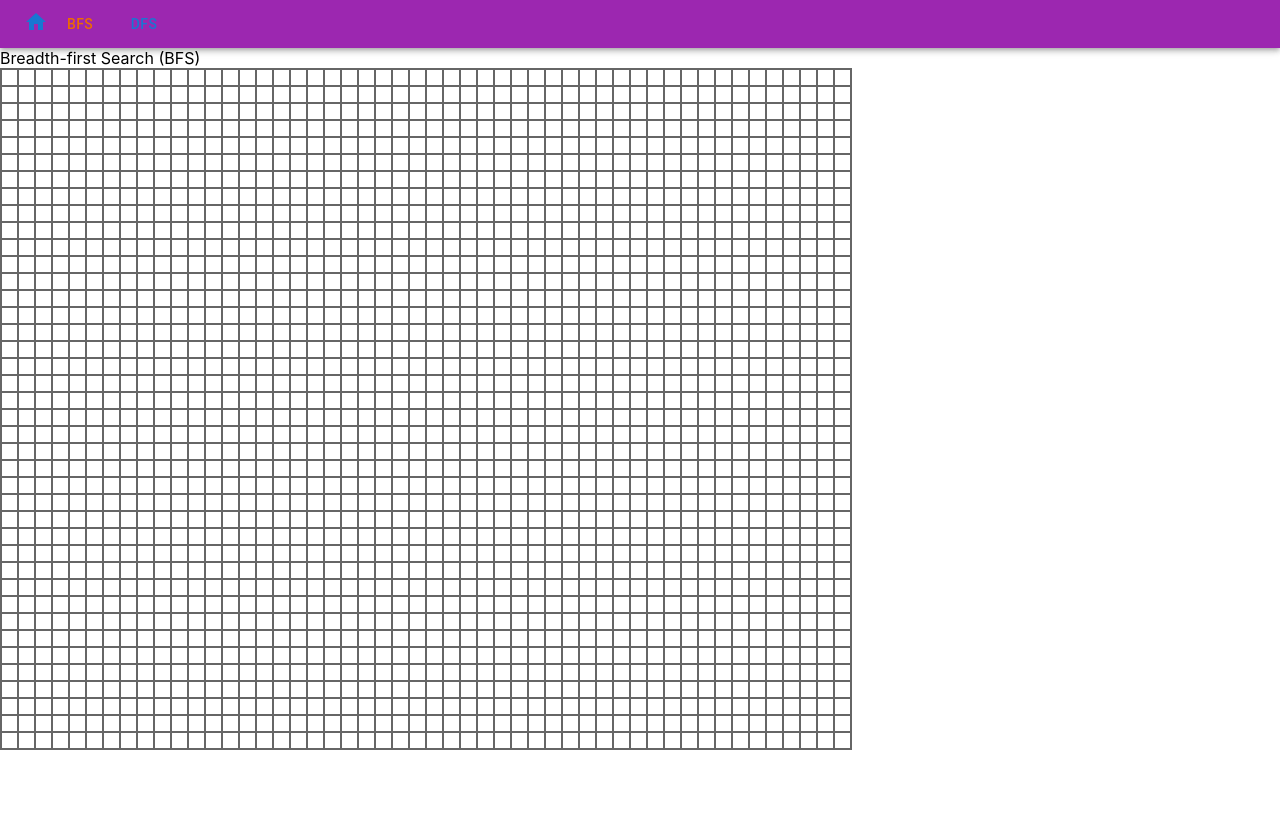
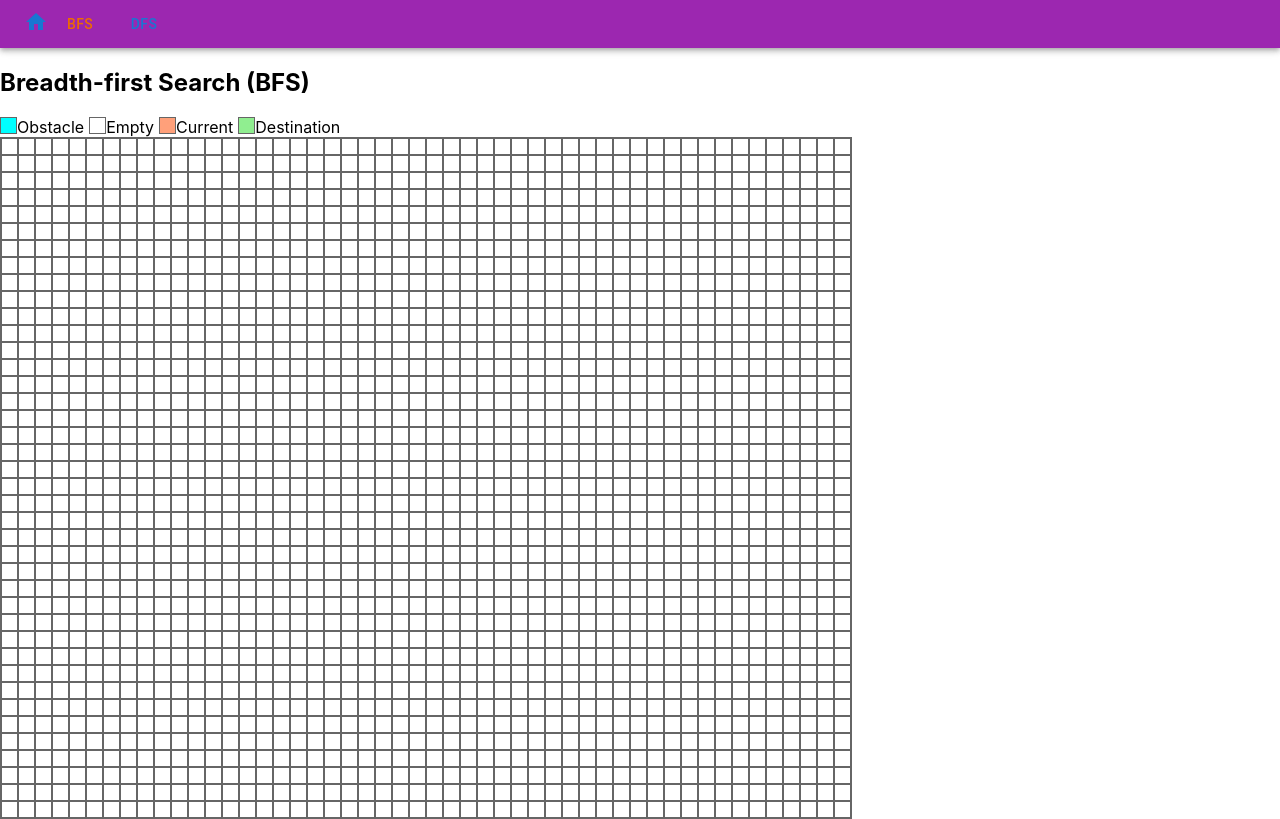
Before and after one commit to lwy123177/lwy123177.github.io, a React (Create React App) app: page /bfs in a window 1280 px wide. Built offline with nearby package versions, Linux system fonts and the light colour scheme.

Commit message:
Update grid cell color description

```diff
--- a/src/components/Bfs.tsx
+++ b/src/components/Bfs.tsx
@@ -6,7 +6,7 @@ const Bfs = () => {
   const gridContext = useContext(GridContext);
   return (
     <div>
-      Breadth-first Search (BFS)
+      <h2>Breadth-first Search (BFS)</h2>
       <Grid grid={gridContext.grid} />
     </div>
   );
--- a/src/components/Dfs.tsx
+++ b/src/components/Dfs.tsx
@@ -6,7 +6,7 @@ const Dfs = () => {
   const gridContext = useContext(GridContext);
   return (
     <div>
-      Depth-first Search (DFS)
+      <h2>Depth-first Search (DFS)</h2>
       <Grid grid={gridContext.grid} />
     </div>
   );
--- a/src/components/Grid.module.css
+++ b/src/components/Grid.module.css
@@ -27,3 +27,12 @@
 .current {
   background-color: lightsalmon;
 }
+.destination {
+  background-color: lightgreen;
+}
+.label-row {
+  display: flex;
+}
+.label-col {
+  margin-right: 5px;
+}
--- a/src/components/Grid.tsx
+++ b/src/components/Grid.tsx
@@ -1,12 +1,32 @@
 import classes from "./Grid.module.css";
 import { useContext } from "react";
 import { GridContext } from "../store/GridContext";
+
+const Label: React.FC<{ name: string }> = (props) => {
+  return (
+    <div>
+      <div
+        className={`${classes["div-table-col"]}
+        ${classes[props.name.toLowerCase()]}
+        `}
+      />
+      <label className={classes["label-col"]}>{props.name}</label>
+    </div>
+  );
+};
 
 const Grid: React.FC<{
   grid: string[][];
 }> = (props) => {
   const gridContext = useContext(GridContext);
   return (
+    <>
+      <div className={classes["label-row"]}>
+        <Label name={"Obstacle"} />
+        <Label name={"Empty"} />
+        <Label name={"Current"} />
+        <Label name={"Destination"} />
+      </div>
       <div className={classes["div-table"]}>
         {props.grid.map((row, rowIndex) => (
           <div className={classes["div-table-row"]}>
@@ -21,6 +41,7 @@ const Grid: React.FC<{
           </div>
         ))}
       </div>
+    </>
   );
 };
 export default Grid;
```
Lines whose indentation alone changed are shown as unchanged.
